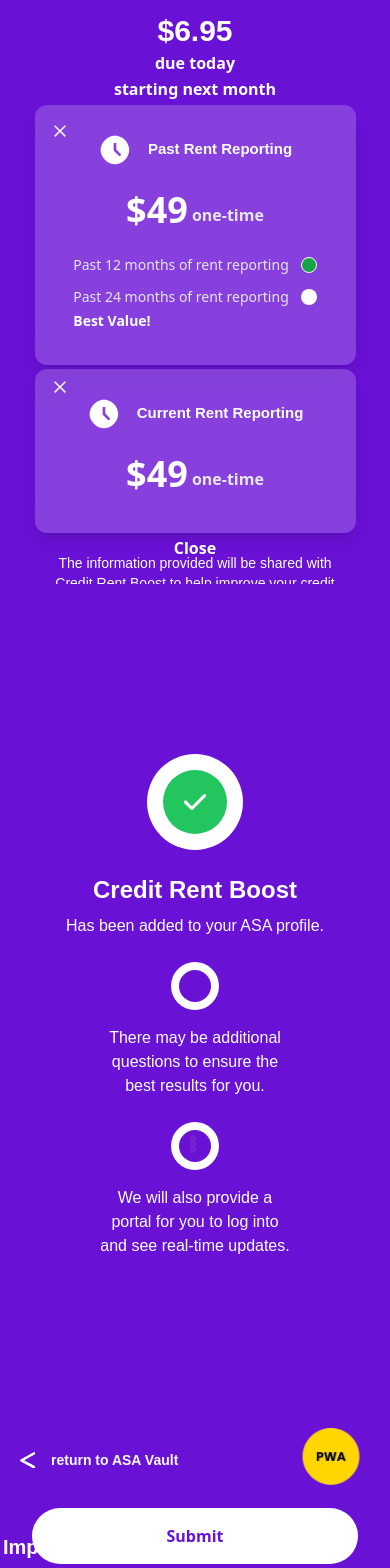
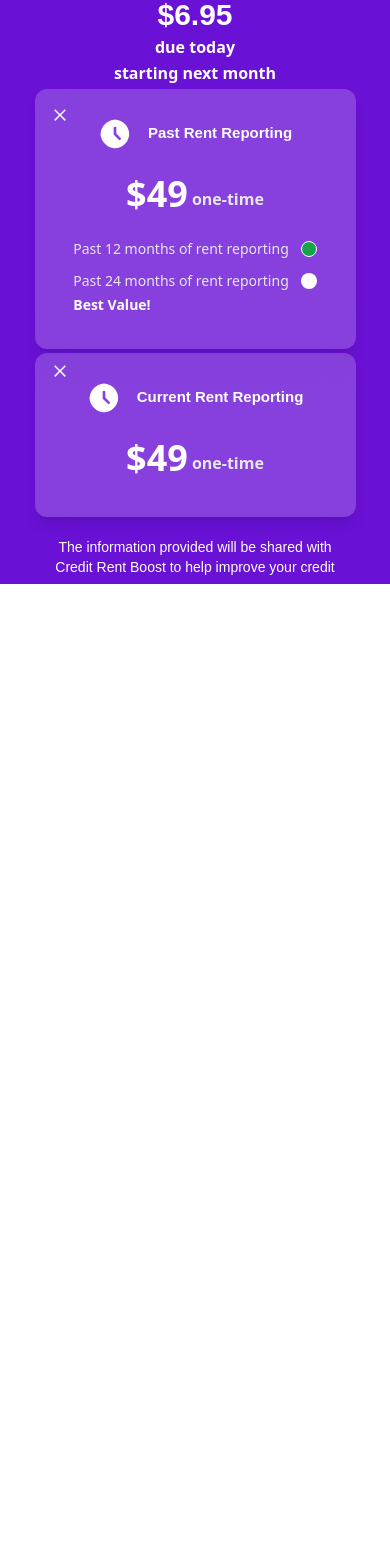
Before and after one commit to vinender/payment-pwa, a React (Create React App) app: page /screen2 in a window 390 px wide. Shown: the part 260-1828 px from the top of the page. After the commit the page ends 844 px from the top, so only its background shows below. Built offline with nearby package versions, Linux system fonts and the light colour scheme.

Commit message:
navigation added

```diff
--- a/src/App.js
+++ b/src/App.js
@@ -1,44 +1,19 @@
-// src/App.js
 import React from 'react';
-import logo from './logo.svg';
-import './App.css';
 import Screen1 from './components/screen1';
 import CreditRentBoost from './components/rent-boost';
 import PaymentForm from './components/form';
 import Screen2 from './components/screen2';
+import { BrowserRouter as Router, Route, Routes } from 'react-router-dom';
 
 function App() {
   return (
-    <div className="bg-theme">
-     <Screen1 />
-      <CreditRentBoost/>
-      <PaymentForm/>
-      <Screen2/>
-    </div>
+    <Routes>
+      <Route exact path="/" element={<Screen1 />} />
+      <Route path="/credit-rent-boost" element={<CreditRentBoost />} />
+      <Route path="/payment-form" element={<PaymentForm />} />
+      <Route path="/screen2" element={<Screen2 />} />
+    </Routes>
   );
 }
 
 export default App;
-//
-
-
-
-// import React from 'react';
-// import Screen1 from './components/screen1';
-// import CreditRentBoost from './components/rent-boost';
-// import PaymentForm from './components/form';
-// import Screen2 from './components/screen2';
-// import { BrowserRouter as Router, Route, Switch } from 'react-router-dom';
-
-// function App() {
-//   return (
-//     <Router>
-//       <Switch>
-//         <Route exact path="/" component={Screen1} />
-//         <Route path="/credit-rent-boost" component={CreditRentBoost} />
-//         <Route path="/payment-form" component={PaymentForm} />
-//         <Route path="/screen2" component={Screen2} />
-//       </Switch>
-//     </Router>
-//   );
-// }
--- a/src/components/form.js
+++ b/src/components/form.js
@@ -1,4 +1,5 @@
 import React from 'react';
+import { Link } from 'react-router-dom';
 
 const PaymentForm = () => {
   const [isCardSelected, setIsCardSelected] = React.useState(true);
@@ -86,12 +87,17 @@
             />
           </div>
         {/* </div> */}
-
-        <button
-      style={{ borderRadius: '32.5px' }}
-      className='font-semibold p-4 w-[85%] mx-auto bg-white text-theme sticky mt-20 bottom-0'>
-      Submit
-    </button>
+        <Link
+  to="/credit-rent-boost"
+  className="block text-center"
+>
+  <button
+    style={{ borderRadius: '32.5px' }}
+    className="font-semibold p-4 w-[85%] mx-auto bg-white text-theme sticky mt-20 bottom-0"
+  >
+    Submit
+  </button>
+</Link>
       </div>
     </div>
   );
--- a/src/components/rent-boost.js
+++ b/src/components/rent-boost.js
@@ -1,4 +1,5 @@
 import React from 'react';
+import { Link } from 'react-router-dom';
 
 const CreditRentBoost = () => {
   return (
@@ -63,9 +64,14 @@
       <p className="text-white font-poppins text-center mt-4">
         We will also provide a <br /> portal for you to log into <br /> and see real-time updates.
       </p>
+      <Link
+  to="/"
+  className="block text-center"
+>
       <button className="fixed bottom-0 left-0 mx-auto w-full mb-4  text-white font-bold py-2 px-4 rounded-full">
         Close
       </button>
+      </Link>
     </div>
   );
 };
--- a/src/components/screen1.js
+++ b/src/components/screen1.js
@@ -3,7 +3,8 @@
 import Card1 from './cards.js'
 import OverlappingButtons from './button.js';
 import Card2 from './card2.js';
-
+import { Link } from 'react-router-dom';
+import { useNavigate } from 'react-router-dom';
 
 export default function Screen1() {
     const [isMonthly, setIsMonthly] = useState(true);
@@ -12,11 +13,17 @@
     setIsMonthly((prevIsMonthly) => !prevIsMonthly);
   };
 
+  const navigate = useNavigate();
+
+  const handleGoBack = () => {
+    navigate(-1); // Navigate to the previous page
+  };
+
   return (
    <div className='relative py-4 bg-theme text-white overflow-y-auto   scrollbar-hidden  flex flex-col h-screen  w-full space-y-1  lg:mx-auto '>
   <div className='flex items-center justify-between p-4'>
     <div className='flex items-center space-x-4'>
-      <img className='w-[16px] h-[16px]' src='/back.png' alt='Back' />
+      <img onClick={handleGoBack} className=' cursor-pointer w-[16px] h-[16px]' src='/back.png' alt='Back' />
       <p className='text-[14px] font-semibold font-poppins text-gray-50'>
         return to ASA Vault
       </p>
@@ -72,11 +79,13 @@
         </p>
         {/* </div> */}
 
-        <button  style={{borderRadius: '32.5px'}}
-                 className='  font-semibold sm:w-[60%] md:w-[35%] lg:w-[20%] w-[80%] p-4 mx-auto  w-ull bg-white text-theme
-                            h-[58]'>
-                        Continue
-        </button>
+        <Link
+          to="/screen2"
+          style={{ borderRadius: '32.5px' }}
+          className="font-semibold sm:w-[60%] md:w-[35%] text-center lg:w-[20%] w-[80%] p-4 mx-auto w-ull bg-white text-theme h-[58]"
+        >
+          Continue
+        </Link>
        </div>
    );
 
--- a/src/components/screen2.js
+++ b/src/components/screen2.js
@@ -3,6 +3,8 @@
 import Card1 from './cards.js'
 import OverlappingButtons from './button.js';
 import Card2 from './card2.js';
+import { Link } from 'react-router-dom';
+import { useNavigate } from 'react-router-dom';
 
 
 export default function Screen2() {
@@ -12,12 +14,18 @@
     setIsMonthly((prevIsMonthly) => !prevIsMonthly);
   };
 
+  const navigate = useNavigate();
+
+  const handleGoBack = () => {
+    navigate(-1); // Navigate to the previous page
+  };
+
   return (
     <div className='relative py-4 bg-theme text-white overflow-y-auto   scrollbar-hidden  flex flex-col h-screen  w-full space-y-1  lg:mx-auto '>
 
       <div className='    flex items-center w-full justify-between '>
         <div className='flex items-center p-4 space-x-4'>
-          <img className='w-[16px] h-[16px]' src='/back.png' />
+          <img onClick={handleGoBack} className='w-[16px] h-[16px] cursor-pointer' src='/back.png' />
           <p style={{ lineHeight: '24px' }}
              className='text-[14px]   whitespace-nowrap font-semibold font-poppins text-gray-50'>
             return to ASA Vault</p>
@@ -77,11 +85,13 @@
         </p>
         {/* </div> */}
 
-        <button  style={{borderRadius: '32.5px'}}
-                 className='  font-semibold sm:w-[60%] md:w-[35%] lg:w-[20%] w-[80%] p-4 mx-auto  w-ull bg-white text-theme
-                            h-[58]'>
-                        Continue
-        </button>
+        <Link
+          to="/payment-form"
+          style={{ borderRadius: '32.5px' }}
+          className="font-semibold sm:w-[60%] md:w-[35%] text-center lg:w-[20%] w-[80%] p-4 mx-auto w-ull bg-white text-theme h-[58]"
+        >
+          Continue
+        </Link>
       </div>
     // </div>
   );
```
